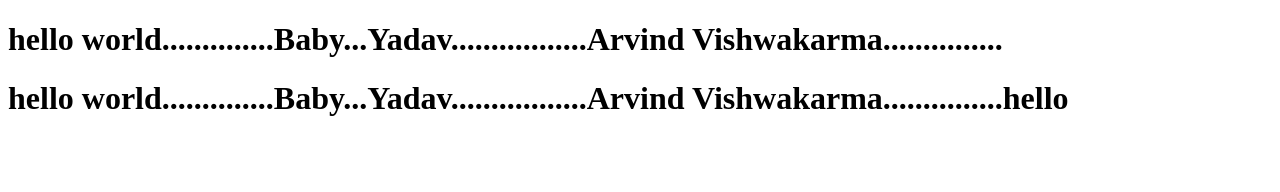
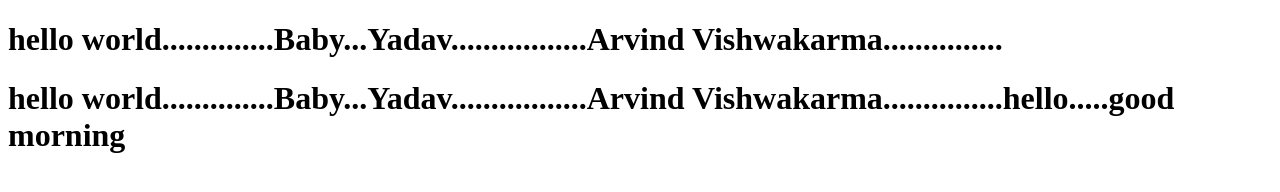
Before and after one commit to Bebiyadav9321/Gitpract, a plain HTML site: page index.html in a window 1280 px wide. Drawn offline with Linux system fonts and the light colour scheme.

Commit message:
goood morning again added

```diff
--- a/index.html
+++ b/index.html
@@ -8,7 +8,7 @@
 </head>
 <body>
     <h1>hello world..............Baby...Yadav.................Arvind Vishwakarma...............</h1>
-    <h1>hello world..............Baby...Yadav.................Arvind Vishwakarma...............hello</h1>
+    <h1>hello world..............Baby...Yadav.................Arvind Vishwakarma...............hello.....good morning</h1>
 
 </body>
 </html>
```
